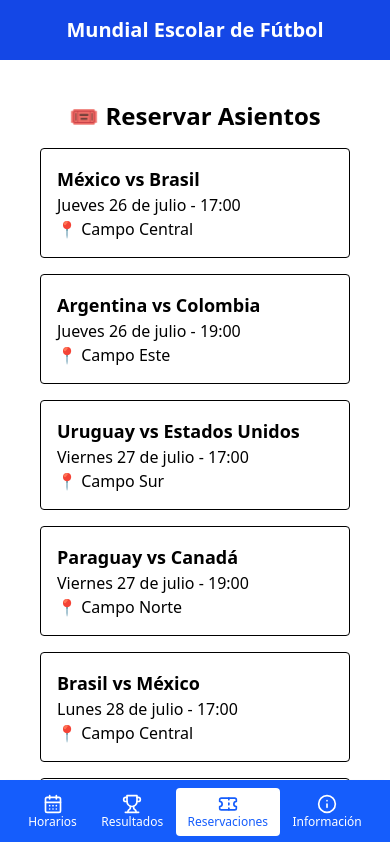
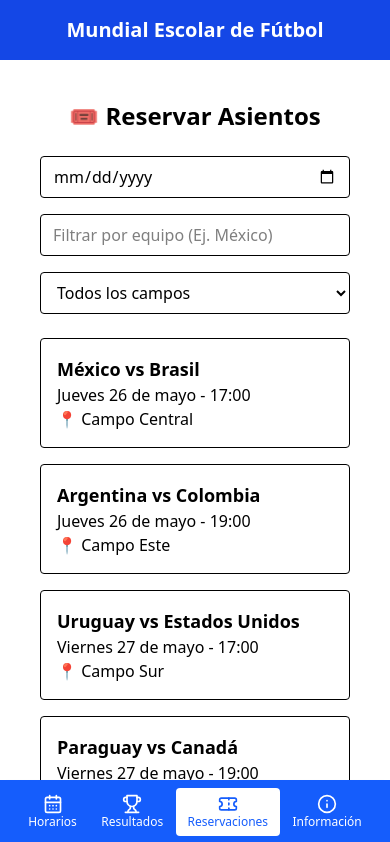
Before and after one commit to GaelGarcia02/app_torneo-futbol, a React (Vite) app: page /reservas in a window 390 px wide. Shown: the top 842 px of the page. Built offline with nearby package versions, Linux system fonts and the light colour scheme.

Commit message:
filtros check

```diff
--- a/src/pages/Horario.jsx
+++ b/src/pages/Horario.jsx
@@ -72,7 +72,7 @@ const Horario = () => {
             onChange={(e) => setEstadioFiltro(e.target.value)}
             className="border px-3 py-2 rounded w-full md:w-1/3"
           >
-            <option value="">Todos los estadios</option>
+            <option value="">Todos los campos</option>
             {estadiosUnicos.map((estadio, idx) => (
               <option key={idx} value={estadio}>
                 {estadio}
--- a/src/pages/Reservas.jsx
+++ b/src/pages/Reservas.jsx
@@ -1,6 +1,6 @@
-import React, { useState } from "react";
+import React, { useState, useEffect } from "react";
 import Swal from "sweetalert2";
-import partidosProximos from "../utils/partidos";
+import partidosData from "../utils/partidos";
 
 const generarMapaAsientos = (filas = 5, columnas = 10) => {
   const mapa = [];
@@ -14,35 +14,57 @@ const generarMapaAsientos = (filas = 5, columnas = 10) => {
   return mapa;
 };
 
+const obtenerFechaNormalizada = (diaTexto) => {
+  const partes = diaTexto.split(" ");
+  const dia = parseInt(partes[1], 10);
+  const mesTexto = partes[3].toLowerCase();
+
+  const meses = {
+    enero: "01",
+    febrero: "02",
+    marzo: "03",
+    abril: "04",
+    mayo: "05",
+    junio: "06",
+    julio: "07",
+    agosto: "08",
+    septiembre: "09",
+    octubre: "10",
+    noviembre: "11",
+    diciembre: "12",
+  };
+
+  const mes = meses[mesTexto];
+  const diaFormateado = dia < 10 ? `0${dia}` : `${dia}`;
+  return `2025-${mes}-${diaFormateado}`;
+};
+
 const Reservas = () => {
   const [partidoSeleccionado, setPartidoSeleccionado] = useState(null);
-  const [asientos, setAsientos] = useState([]);
+  const [asientosPorPartido, setAsientosPorPartido] = useState({});
   const [seleccionados, setSeleccionados] = useState([]);
 
-  // Leer desde localStorage por partido
-  const obtenerMapa = (id) => {
-    const guardado = localStorage.getItem("mapasPorPartido");
-    const mapas = guardado ? JSON.parse(guardado) : {};
-    return mapas[id] || generarMapaAsientos();
-  };
+  const [fechaFiltro, setFechaFiltro] = useState("");
+  const [equipoFiltro, setEquipoFiltro] = useState("");
+  const [estadioFiltro, setEstadioFiltro] = useState("");
 
-  // Guardar en localStorage por partido
-  const guardarMapa = (id, nuevoMapa) => {
-    const guardado = localStorage.getItem("mapasPorPartido");
-    const mapas = guardado ? JSON.parse(guardado) : {};
-    mapas[id] = nuevoMapa;
-    localStorage.setItem("mapasPorPartido", JSON.stringify(mapas));
-  };
+  const estadiosUnicos = [...new Set(partidosData.map((p) => p.estadio))];
 
-  const seleccionarPartido = (partido) => {
-    const mapa = obtenerMapa(partido.id);
-    setPartidoSeleccionado(partido);
-    setAsientos(mapa);
-    setSeleccionados([]);
-  };
+  const partidosFiltrados = partidosData.filter((partido) => {
+    const fechaNormalizada = obtenerFechaNormalizada(partido.dia);
+    const coincideFecha = fechaFiltro ? fechaNormalizada === fechaFiltro : true;
+    const coincideEquipo = equipoFiltro
+      ? partido.equipos.toLowerCase().includes(equipoFiltro.toLowerCase())
+      : true;
+    const coincideEstadio = estadioFiltro
+      ? partido.estadio === estadioFiltro
+      : true;
+    return coincideFecha && coincideEquipo && coincideEstadio;
+  });
 
   const seleccionarAsiento = (filaIdx, asientoIdx) => {
-    const asiento = asientos[filaIdx][asientoIdx];
+    const asiento =
+      asientosPorPartido[partidoSeleccionado.id][filaIdx][asientoIdx];
     if (asiento.reservado) return;
 
     const yaSeleccionado = seleccionados.find(
@@ -62,7 +84,23 @@ const Reservas = () => {
   };
 
   const confirmarReserva = () => {
-    const nuevoMapa = asientos.map((fila) =>
+    if (seleccionados.length === 0) return;
+
+    const resumen = seleccionados
+      .map((s) => `Fila ${s.fila + 1}, Asiento ${s.asiento + 1}`)
+      .join("<br>");
+
+    Swal.fire({
+      title: "¿Confirmar reserva?",
+      html: `Has seleccionado los siguientes asientos:<br><br>${resumen}`,
+      icon: "question",
+      showCancelButton: true,
+      confirmButtonText: "Confirmar",
+      cancelButtonText: "Cancelar",
+    }).then((result) => {
+      if (result.isConfirmed) {
+        const nuevoMapa = asientosPorPartido[partidoSeleccionado.id].map(
+          (fila) =>
             fila.map((asiento) => {
               const reservado = seleccionados.some(
                 (s) => s.fila === asiento.fila && s.asiento === asiento.asiento
@@ -71,34 +109,81 @@ const Reservas = () => {
             })
         );
 
-    guardarMapa(partidoSeleccionado.id, nuevoMapa);
-    setAsientos(nuevoMapa);
+        const nuevosAsientos = {
+          ...asientosPorPartido,
+          [partidoSeleccionado.id]: nuevoMapa,
+        };
+
+        setAsientosPorPartido(nuevosAsientos);
+        localStorage.setItem(
+          "asientosPorPartido",
+          JSON.stringify(nuevosAsientos)
+        );
         setSeleccionados([]);
 
-    const asientosConfirmados = seleccionados
-      .map((a) => `${a.fila + 1}-${a.asiento + 1}`)
-      .join(", ");
-
-    Swal.fire({
-      title: "✅ Reserva confirmada",
-      html: `Has reservado los asientos: <strong>${asientosConfirmados}</strong>`,
-      icon: "success",
-      confirmButtonText: "OK",
+        Swal.fire(
+          "¡Reservado!",
+          "Tus asientos han sido confirmados.",
+          "success"
+        );
+      }
     });
   };
 
+  useEffect(() => {
+    const guardado = localStorage.getItem("asientosPorPartido");
+    if (guardado) {
+      setAsientosPorPartido(JSON.parse(guardado));
+    } else {
+      const inicial = {};
+      partidosData.forEach((p) => {
+        inicial[p.id] = generarMapaAsientos();
+      });
+      setAsientosPorPartido(inicial);
+    }
+  }, []);
+
   return (
-    <main className="p-6 max-w-4xl mx-auto">
-      <h2 className="text-2xl font-bold mb-4 text-center">
+    <main className="p-6 max-w-5xl mx-auto">
+      <h2 className="text-2xl font-bold mb-6 text-center">
         🎟️ Reservar Asientos
       </h2>
 
       {!partidoSeleccionado ? (
+        <>
+          <div className="flex flex-col md:flex-row gap-4 mb-6 justify-center">
+            <input
+              type="date"
+              value={fechaFiltro}
+              onChange={(e) => setFechaFiltro(e.target.value)}
+              className="border px-3 py-2 rounded w-full md:w-1/3 lg:hidden"
+            />
+            <input
+              type="text"
+              placeholder="Filtrar por equipo (Ej. México)"
+              value={equipoFiltro}
+              onChange={(e) => setEquipoFiltro(e.target.value)}
+              className="border px-3 py-2 rounded w-full md:w-1/3"
+            />
+            <select
+              value={estadioFiltro}
+              onChange={(e) => setEstadioFiltro(e.target.value)}
+              className="border px-3 py-2 rounded w-full md:w-1/3"
+            >
+              <option value="">Todos los campos</option>
+              {estadiosUnicos.map((estadio, idx) => (
+                <option key={idx} value={estadio}>
+                  {estadio}
+                </option>
+              ))}
+            </select>
+          </div>
+
           <div className="space-y-4">
-          {partidosProximos.map((partido) => (
+            {partidosFiltrados.map((partido) => (
               <button
                 key={partido.id}
-              onClick={() => seleccionarPartido(partido)}
+                onClick={() => setPartidoSeleccionado(partido)}
                 className="block w-full border p-4 rounded bg-white hover:bg-gray-100 text-left"
               >
                 <h3 className="text-lg font-semibold">{partido.equipos}</h3>
@@ -109,11 +194,12 @@ const Reservas = () => {
               </button>
             ))}
           </div>
+        </>
       ) : (
         <div>
           <button
             onClick={() => setPartidoSeleccionado(null)}
-            className="mb-6 bg-white text-green-700 border border-green-500 px-4 py-2 rounded-md shadow hover:bg-green-50 transition-all"
+            className="mb-4 text-blue-600 underline"
           >
             ← Volver a partidos
           </button>
@@ -123,7 +209,8 @@ const Reservas = () => {
           </h3>
 
           <div className="grid gap-2 my-4">
-            {asientos.map((fila, filaIdx) => (
+            {asientosPorPartido[partidoSeleccionado.id]?.map(
+              (fila, filaIdx) => (
                 <div key={filaIdx} className="flex justify-center gap-1">
                   {fila.map((asiento, asientoIdx) => {
                     const esSeleccionado = seleccionados.some(
@@ -148,7 +235,8 @@ const Reservas = () => {
                     );
                   })}
                 </div>
-            ))}
+              )
+            )}
           </div>
 
           <button
--- a/src/pages/Resultados.jsx
+++ b/src/pages/Resultados.jsx
@@ -88,7 +88,7 @@ const Resultados = () => {
             onChange={(e) => setEstadioFiltro(e.target.value)}
             className="border px-3 py-2 rounded w-full md:w-1/3"
           >
-            <option value="">Todos los estadios</option>
+            <option value="">Todos los campos</option>
             {estadiosUnicos.map((estadio, idx) => (
               <option key={idx} value={estadio}>
                 {estadio}
--- a/src/utils/partidos.js
+++ b/src/utils/partidos.js
@@ -2,28 +2,28 @@ const partidos = [
   // Ida
   {
     id: "mexico-vs-brasil-ida",
-    dia: "Jueves 26 de julio",
+    dia: "Jueves 26 de mayo",
     hora: "17:00",
     equipos: "México vs Brasil",
     estadio: "Campo Central",
   },
   {
     id: "argentina-vs-colombia-ida",
-    dia: "Jueves 26 de julio",
+    dia: "Jueves 26 de mayo",
     hora: "19:00",
     equipos: "Argentina vs Colombia",
     estadio: "Campo Este",
   },
   {
     id: "uruguay-vs-estados-unidos-ida",
-    dia: "Viernes 27 de julio",
+    dia: "Viernes 27 de mayo",
     hora: "17:00",
     equipos: "Uruguay vs Estados Unidos",
     estadio: "Campo Sur",
   },
   {
     id: "paraguay-vs-canada-ida",
-    dia: "Viernes 27 de julio",
+    dia: "Viernes 27 de mayo",
     hora: "19:00",
     equipos: "Paraguay vs Canadá",
     estadio: "Campo Norte",
@@ -32,28 +32,28 @@ const partidos = [
   // Vuelta
   {
     id: "brasil-vs-mexico-vuelta",
-    dia: "Lunes 28 de julio",
+    dia: "Lunes 28 de mayo",
     hora: "17:00",
     equipos: "Brasil vs México",
     estadio: "Campo Central",
   },
   {
     id: "colombia-vs-argentina-vuelta",
-    dia: "Lunes 28 de julio",
+    dia: "Lunes 28 de mayo",
     hora: "19:00",
     equipos: "Colombia vs Argentina",
     estadio: "Campo Este",
   },
   {
     id: "estados-unidos-vs-uruguay-vuelta",
-    dia: "Martes 29 de julio",
+    dia: "Martes 29 de mayo",
     hora: "17:00",
     equipos: "Estados Unidos vs Uruguay",
     estadio: "Campo Sur",
   },
   {
     id: "canada-vs-paraguay-vuelta",
-    dia: "Martes 29 de julio",
+    dia: "Martes 29 de mayo",
     hora: "19:00",
     equipos: "Canadá vs Paraguay",
     estadio: "Campo Norte",
--- a/src/utils/resultados.js
+++ b/src/utils/resultados.js
@@ -2,28 +2,28 @@
 const resultados = [
   // Play-Ins: IDA
   {
-    dia: "Lunes 15 de julio",
+    dia: "Lunes 15 de mayo",
     hora: "16:00",
     equipos: "México vs Bolivia",
     estadio: "Campo Central",
     resultado: "3 - 1",
   },
   {
-    dia: "Lunes 15 de julio",
+    dia: "Lunes 15 de mayo",
     hora: "18:00",
     equipos: "Argentina vs Perú",
     estadio: "Campo Este",
     resultado: "2 - 0",
   },
   {
-    dia: "Martes 16 de julio",
+    dia: "Martes 16 de mayo",
     hora: "16:00",
     equipos: "Uruguay vs Chile",
     estadio: "Campo Sur",
     resultado: "1 - 1",
   },
   {
-    dia: "Martes 16 de julio",
+    dia: "Martes 16 de mayo",
     hora: "18:00",
     equipos: "Costa Rica vs Paraguay",
     estadio: "Campo Norte",
@@ -32,28 +32,28 @@ const resultados = [
 
   // Play-Ins: VUELTA
   {
-    dia: "Jueves 18 de julio",
+    dia: "Jueves 18 de mayo",
     hora: "16:00",
     equipos: "Bolivia vs México",
     estadio: "Campo Central",
     resultado: "0 - 2",
   },
   {
-    dia: "Jueves 18 de julio",
+    dia: "Jueves 18 de mayo",
     hora: "18:00",
     equipos: "Perú vs Argentina",
     estadio: "Campo Este",
     resultado: "2 - 1",
   },
   {
-    dia: "Viernes 19 de julio",
+    dia: "Viernes 19 de mayo",
     hora: "16:00",
     equipos: "Chile vs Uruguay",
     estadio: "Campo Sur",
     resultado: "0 - 1",
   },
   {
-    dia: "Viernes 19 de julio",
+    dia: "Viernes 19 de mayo",
     hora: "18:00",
     equipos: "Paraguay vs Costa Rica",
     estadio: "Campo Norte",
```
Lines whose indentation alone changed are shown as unchanged.
